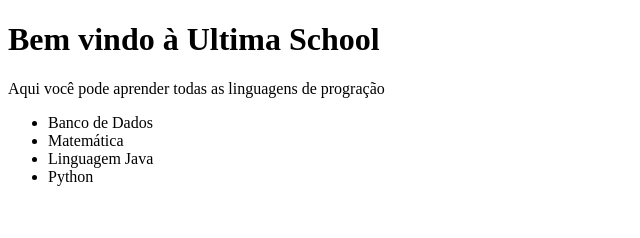
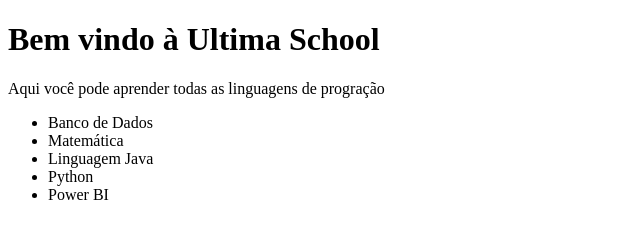
Before and after one commit to limafabricioo/paginaHTML, a plain HTML site: page index.html in a window 1280 px wide. Shown: the full height of the page, 0-640 px from the left. Drawn offline with Linux system fonts and the light colour scheme.

Commit message:
Nova atualização

```diff
--- a/index.html
+++ b/index.html
@@ -18,6 +18,7 @@
             <li>Matemática</li>
             <li>Linguagem Java</li>
             <li>Python</li>
+            <li>Power BI</li>
         </ul>
     </div>
 </body>
```
